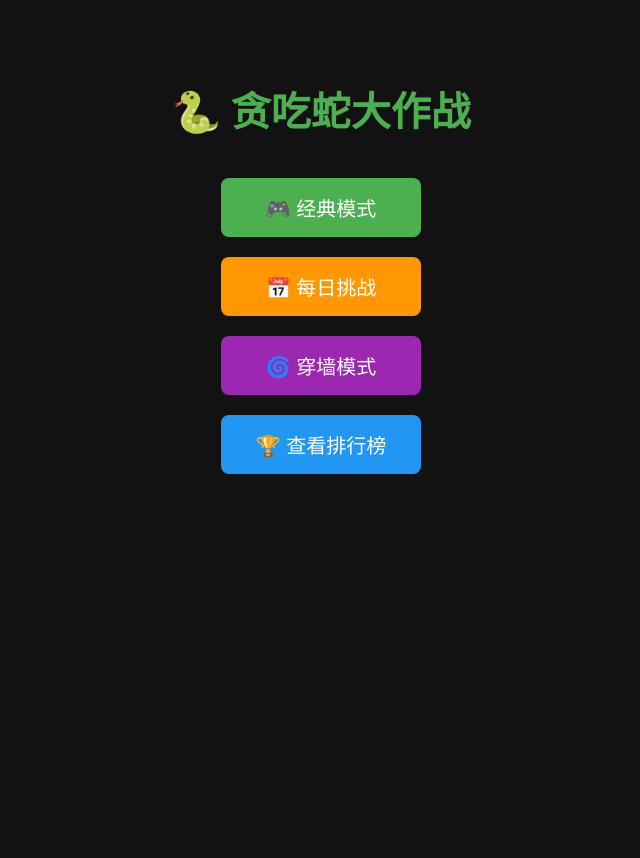
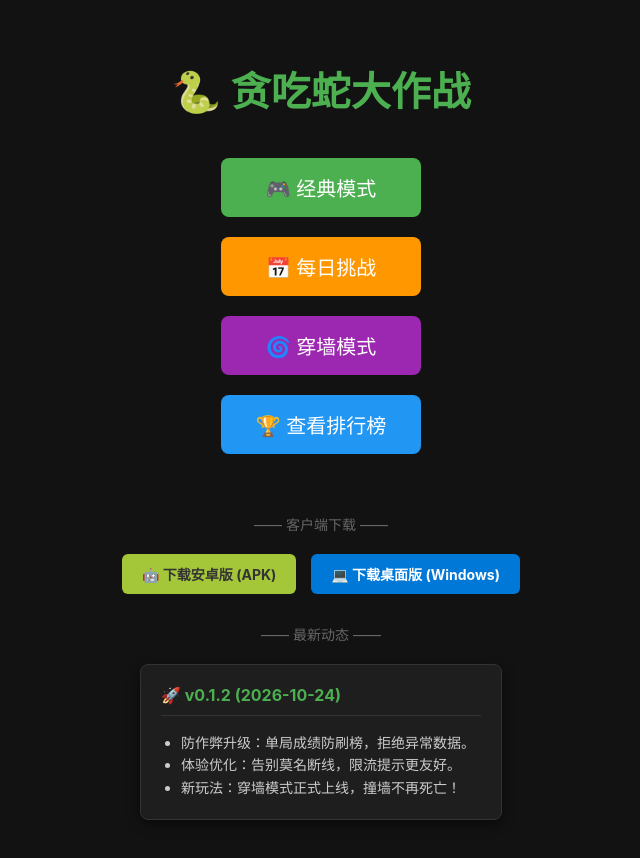
Before and after one commit to lyupengze/snake-frontend, a Vue app: page / in a window 1280 px wide. Shown: the whole page, without its empty margins (319-959 px from the left). Before the commit the page ends 800 px from the top, so only its background shows below. Built offline with nearby package versions, Linux system fonts and the light colour scheme.

Commit message:
feat: add dynamic changelog and download links on home page

```diff
--- /dev/null
+++ b/public/changelog.json
@@ -0,0 +1,9 @@
+{
+  "version": "v0.1.2",
+  "date": "2026-10-24",
+  "changes": [
+    "防作弊升级：单局成绩防刷榜，拒绝异常数据。",
+    "体验优化：告别莫名断线，限流提示更友好。",
+    "新玩法：穿墙模式正式上线，撞墙不再死亡！"
+  ]
+}
--- a/src/utils/api.js
+++ b/src/utils/api.js
@@ -63,3 +63,10 @@ export async function request(url, options = {}) {
   // 3. Web 浏览器端：使用原生 fetch
   return window.fetch(fullUrl, options);
 }
+
+// [新增] 导出环境判断，供 UI 层根据平台差异化渲染
+export const env = {
+  isTauri,
+  isCapacitor,
+  isNative,
+};
--- a/src/views/HomeView.vue
+++ b/src/views/HomeView.vue
@@ -5,22 +5,51 @@
     <div class="menu">
       <router-link to="/game" class="btn classic">🎮 经典模式</router-link>
       <button class="btn daily" @click="goDaily">📅 每日挑战</button>
-      <!-- [新增] 穿墙模式 -->
       <button class="btn wrap" @click="goWrap">🌀 穿墙模式</button>
       <router-link to="/leaderboard" class="btn leaderboard">🏆 查看排行榜</router-link>
+    </div>
+
+    <!-- 更新日志与下载面板 -->
+    <div class="web-extras">
+      <!-- 下载链接：仅在 Web 端显示 -->
+      <div v-if="!env?.isNative" class="download-section">
+        <div class="divider">—— 客户端下载 ——</div>
+        <div class="download-links">
+          <a href="/downloads/app-debug.apk" target="_blank" class="download-btn android">
+            🤖 下载安卓版 (APK)
+          </a>
+          <a
+            href="/downloads/SnakeBattle_0.1.0_x64_en-US.msi"
+            target="_blank"
+            class="download-btn windows"
+          >
+            💻 下载桌面版 (Windows)
+          </a>
+        </div>
+      </div>
+
+      <!-- 动态更新日志：Web 和原生端都显示 -->
+      <div class="changelog" v-if="changelog">
+        <div class="divider">—— 最新动态 ——</div>
+        <div class="changelog-box">
+          <h3>🚀 {{ changelog.version }} ({{ changelog.date }})</h3>
+          <ul>
+            <li v-for="(item, index) in changelog.changes" :key="index">{{ item }}</li>
+          </ul>
+        </div>
+      </div>
     </div>
   </div>
 </template>
 
 <script setup>
+import { ref, onMounted } from 'vue';
 import { useRouter } from 'vue-router';
+import { request, env } from '../utils/api'; // 引入 request 和 env
 
 const router = useRouter();
+const changelog = ref(null); // 存储动态获取的更新日志
 
-/**
- * 跳转至每日挑战模式
- * 通过在 URL 中附加 `mode=daily` 查询参数，GameView 组件会据此切换逻辑与渲染状态。
- */
 const goDaily = () => {
   router.push({ path: '/game', query: { mode: 'daily' } });
 };
@@ -28,15 +57,34 @@ const goDaily = () => {
 const goWrap = () => {
   router.push({ path: '/game', query: { mode: 'wrap' } });
 };
+
+// 页面挂载时，动态拉取服务器上的 changelog.json
+onMounted(async () => {
+  try {
+    let res;
+    if (env.isNative) {
+      // 原生端没有域名上下文，必须走 API_BASE 拼出绝对路径
+      res = await request('/changelog.json');
+    } else {
+      // Web 端（本地和线上）直接走同源相对路径，由 Vite/Nginx 处理静态文件
+      res = await fetch('/changelog.json');
+    }
+
+    if (res.ok) {
+      changelog.value = await res.json();
+    }
+  } catch (err) {
+    console.error('获取更新日志失败', err);
+  }
+});
 </script>
 
 <style scoped>
-/* ==========================================
-   页面整体布局
-   ========================================== */
+/* ... 原有的样式保持不变 ... */
 .home-view {
   text-align: center;
-  margin-top: 80px;
+  margin-top: 60px;
+  padding-bottom: 40px;
 }
 
 h1 {
@@ -45,9 +93,6 @@ h1 {
   margin-bottom: 40px;
 }
 
-/* ==========================================
-   菜单与按钮布局
-   ========================================== */
 .menu {
   display: flex;
   flex-direction: column;
@@ -64,7 +109,6 @@ h1 {
   color: white;
   border: none;
   cursor: pointer;
-  /* 悬停时的缩放过渡动画 */
   transition: transform 0.2s ease-in-out;
 }
 
@@ -72,23 +116,88 @@ h1 {
   transform: scale(1.05);
 }
 
-/* ==========================================
-   按钮主题色
-   ========================================== */
 .classic {
-  background: #4caf50; /* 经典模式：绿色 */
+  background: #4caf50;
+}
+.leaderboard {
+  background: #2196f3;
+}
+.daily {
+  background: #ff9800;
+}
+.wrap {
+  background: #9c27b0;
 }
 
-.leaderboard {
-  background: #2196f3; /* 排行榜：蓝色 */
+/* ==========================================
+   扩展面板样式 (下载 + 更新日志)
+   ========================================== */
+.web-extras {
+  margin-top: 50px;
+  display: flex;
+  flex-direction: column;
+  align-items: center;
 }
 
-.daily {
-  background: #ff9800; /* 每日挑战：橙色 */
+.divider {
+  color: #666;
+  font-size: 14px;
+  margin-bottom: 20px;
+  margin-top: 10px;
 }
 
-/* 在 <style> 中新增 */
-.wrap {
-  background: #9c27b0; /* 紫色主题 */
+/* 下载区域 */
+.download-links {
+  display: flex;
+  gap: 15px;
+  margin-bottom: 20px;
+}
+
+.download-btn {
+  padding: 10px 20px;
+  border-radius: 6px;
+  text-decoration: none;
+  color: white;
+  font-size: 14px;
+  font-weight: bold;
+  transition: opacity 0.2s;
+}
+
+.download-btn:hover {
+  opacity: 0.8;
+}
+.android {
+  background: #a4c639;
+  color: #333;
+}
+.windows {
+  background: #0078d7;
+}
+
+/* 更新日志 */
+.changelog-box {
+  background: #1e1e1e;
+  border: 1px solid #333;
+  border-radius: 8px;
+  padding: 20px;
+  width: 320px;
+  text-align: left;
+  color: #ccc;
+  box-shadow: 0 4px 12px rgba(0, 0, 0, 0.5);
+}
+
+.changelog-box h3 {
+  margin-top: 0;
+  color: #4caf50;
+  font-size: 16px;
+  border-bottom: 1px solid #333;
+  padding-bottom: 10px;
+}
+
+.changelog-box ul {
+  margin: 0;
+  padding-left: 20px;
+  font-size: 14px;
+  line-height: 1.6;
 }
 </style>
```
